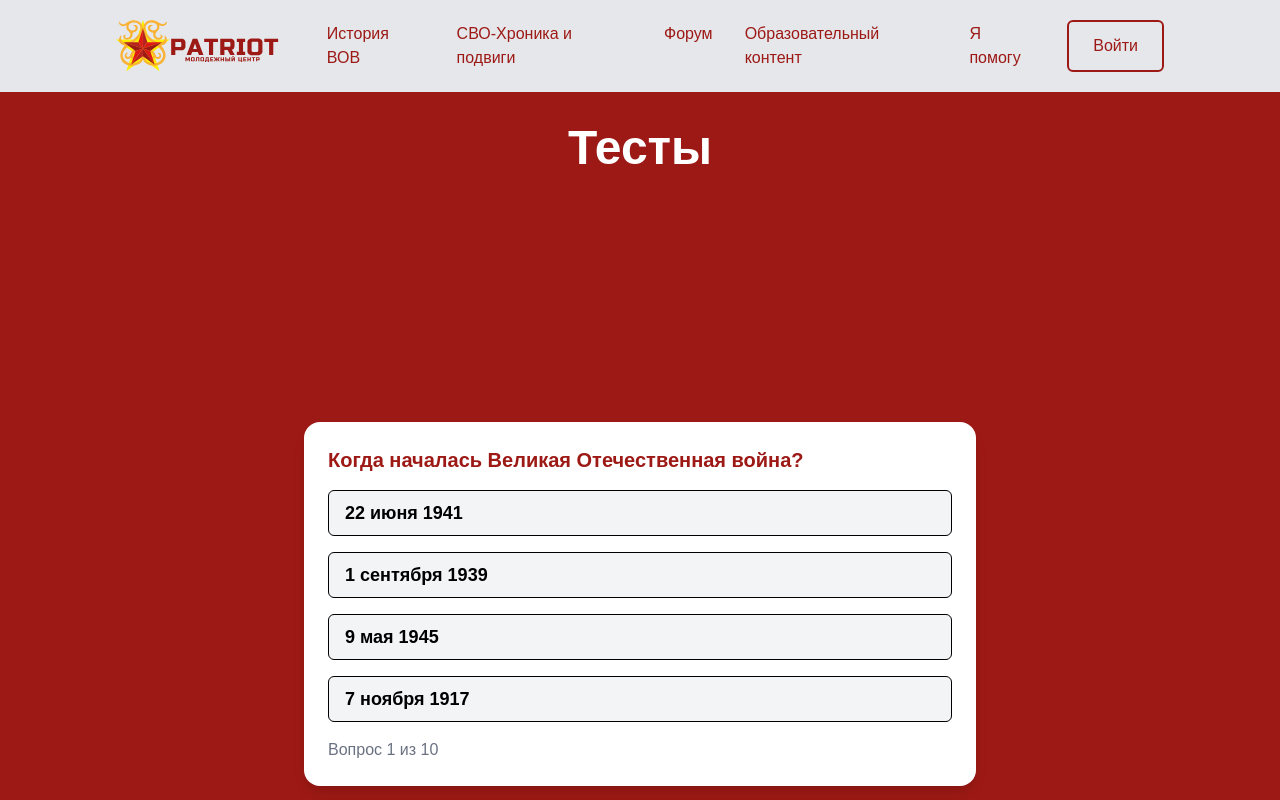
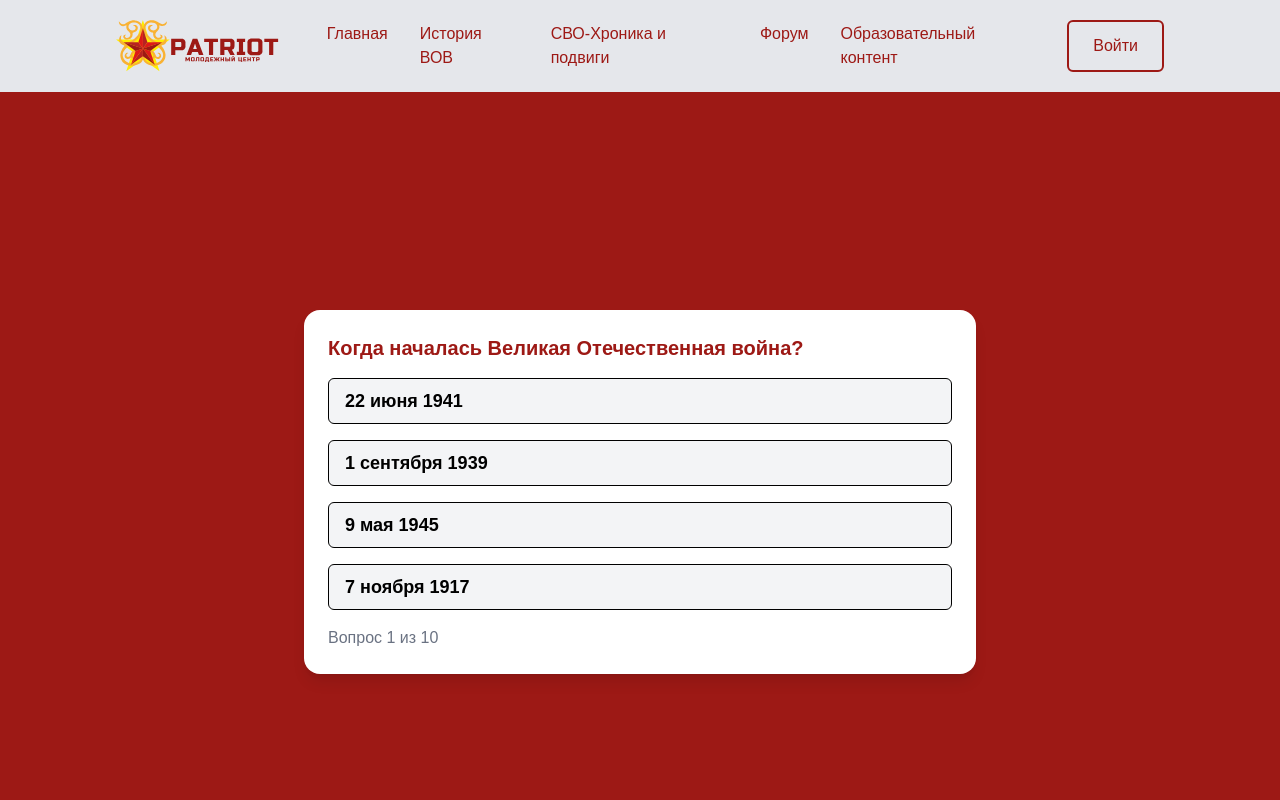
Before and after one commit to Timplaue/Patriot, a Next.js app: page /education in a window 1280 px wide. Shown: the top 800 px of the page. Built offline with nearby package versions, Linux system fonts and the light colour scheme.

Commit message:
last update

```diff
--- a/src/app/education/page.tsx
+++ b/src/app/education/page.tsx
@@ -2,13 +2,8 @@ import WwiiQuiz from "../../components/InteractiveTest";
 
 export default function QuizPage() {
     return (
-        <div className="min-h-screen bg-[#9D1915] py-8">
-            <div className="container mx-auto px-4">
-                <h1 className="text-center text-5xl font-bold text-white mb-8">
-                    Тесты
-                </h1>
-                <WwiiQuiz />
-            </div>
+        <div>
+            <WwiiQuiz />
         </div>
     );
 }
--- a/src/app/forum/[id].tsx
+++ b/src/app/forum/[id].tsx
@@ -14,7 +14,7 @@ const PostPage: React.FC = () => {
     useEffect(() => {
         if (id) {
             const fetchPost = async () => {
-                const response = await fetch(`/api/forum/${id}`);
+                const response = await fetch(`http://localhost:5000/api/forum/${id}`);
                 const data = await response.json();
                 setPost(data);
             };
@@ -24,7 +24,7 @@ const PostPage: React.FC = () => {
     }, [id]);
 
     const handleCommentSubmit = async () => {
-        const response = await fetch(`/api/forum/${id}/comment`, {
+        const response = await fetch(`http://localhost:5000/api/forum/${id}/comment`, {
             method: "POST",
             headers: {
                 "Content-Type": "application/json",
--- a/src/app/forum/page.tsx
+++ b/src/app/forum/page.tsx
@@ -14,7 +14,7 @@ const ForumPage: React.FC = () => {
 
     useEffect(() => {
         const fetchPosts = async () => {
-            const response = await fetch(`/api/forum?page=${page}&limit=10`);
+            const response = await fetch(`http://localhost:5000/api/forum?page=${page}&limit=10`);
             const data = await response.json();
             setPosts(data.posts);
             setTotalPages(data.totalPages);
--- a/src/app/layout.tsx
+++ b/src/app/layout.tsx
@@ -50,6 +50,8 @@ export default function RootLayout({children, }: Readonly<{ children: React.Reac
                   <nav>
                       <ul className="flex flex-col lg:flex-row">
                           <li className="hover:text-black"><a href="/VOV"
+                                                              className="block lg:px-4 py-5 hover:border-b-2 hover:border-black">Главная</a></li>
+                          <li className="hover:text-black"><a href="/VOV"
                                                               className="block lg:px-4 py-5 hover:border-b-2 hover:border-black">История
                               ВОВ</a></li>
                           <li className="hover:text-black"><a href="/SVO"
@@ -61,8 +63,6 @@ export default function RootLayout({children, }: Readonly<{ children: React.Reac
                           <li className="hover:text-black"><a href="/education"
                                                               className="block lg:px-4 py-5 hover:border-b-2 hover:border-black">Образовательный
                               контент</a></li>
-                          <li className="hover:text-black"><a href="#"
-                                                              className="block lg:px-4 py-5 hover:border-b-2 hover:border-black">Я помогу</a></li>
                       </ul>
                   </nav>
                   <div className="">
--- a/src/components/InteractiveTest.tsx
+++ b/src/components/InteractiveTest.tsx
@@ -84,7 +84,7 @@ const WwiiQuiz: React.FC = () => {
     };
 
     return (
-        <div className="min-h-screen flex items-center justify-center text-white p-4">
+        <div className="min-h-screen flex items-center justify-center text-white p-4 bg-[#9D1915]">
             <div className="max-w-2xl w-full bg-white text-black p-6 shadow-lg rounded-2xl">
                 {showResult ? (
                     <div className="text-center">
```
